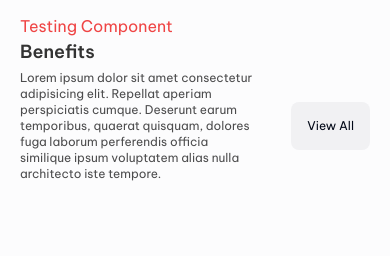
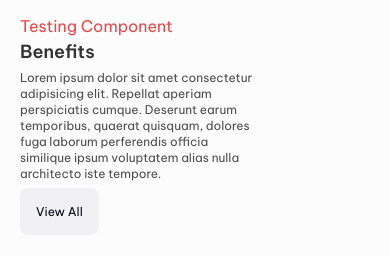
Before and after one commit to ManuelAlejandro93/innovarte, a React (Vite) app: page / in a window 390 px wide. Shown: the part 386-642 px from the top of the page. Built offline with nearby package versions, Linux system fonts and the light colour scheme; what tailwindcss-animated would draw is missing.

Commit message:
Single Section Header - Mobile view - Hecho.

```diff
--- a/src/Components/SingleSectionHeader/SingleSectionHeader.tsx
+++ b/src/Components/SingleSectionHeader/SingleSectionHeader.tsx
@@ -7,14 +7,16 @@ export const SingleSectionHeader = () => {
       <h2 className={`${fontsizes.titles} text-app-grey-20 mb-1 font-semibold`}>
         Benefits
       </h2>
-      <div className='flex justify-between items-center'>
+      <div className='grid space-y-4 sm:flex sm:flex-row sm:justify-between'>
         <h3 className={`${fontsizes.general} text-app-grey-30 w-2/3`}>
           Lorem ipsum dolor sit amet consectetur adipisicing elit. Repellat
           aperiam perspiciatis cumque. Deserunt earum temporibus, quaerat
           quisquam, dolores fuga laborum perferendis officia similique ipsum
           voluptatem alias nulla architecto iste tempore.
         </h3>
-        <AppButton text={'View All'}></AppButton>
+        <span>
+          <AppButton text={'View All'}></AppButton>
+        </span>
       </div>
     </div>
   );
```
